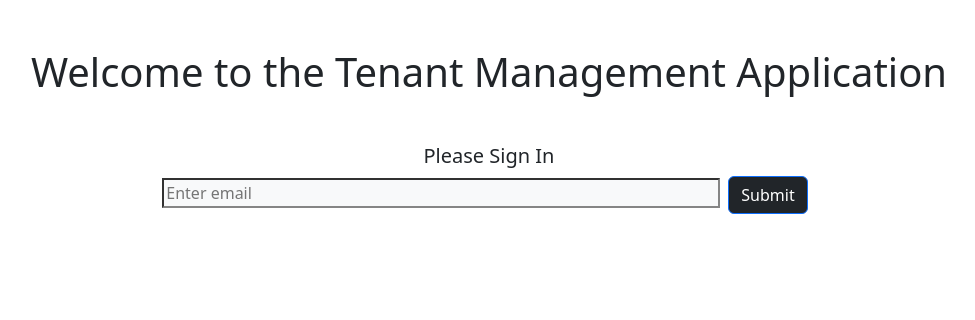
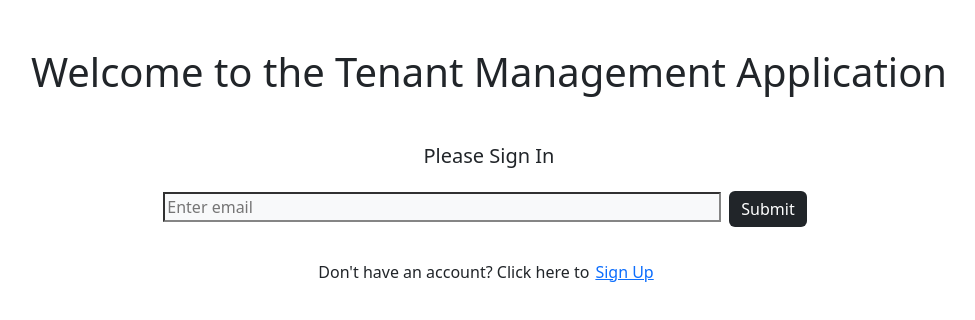
Before and after one commit to jacobbianco/TenantManagementApp, a React (Create React App) app: page /Login in a window 1280 px wide. Shown: the top 320 px of the page, without its empty margins (151-1126 px from the left). Built offline with nearby package versions, Linux system fonts and the light colour scheme.

Commit message:
Sign up implemented

```diff
--- /dev/null
+++ b/src/Components/SignUpModal.js
@@ -0,0 +1,67 @@
+import React, {useState} from 'react';
+import Modal from 'react-bootstrap/Modal';
+import Button from 'react-bootstrap/Button';
+import GetDbFunctions from "../Database/GetDbFunctions";
+
+function SignUpModal (props) {
+
+    const [email, setEmail] = useState('');
+    const [name, setName] = useState('');
+    const [phone, setPhone] = useState('');
+    const [queryResponse, setQueryResponse] = useState('');
+    const dbFunctions = GetDbFunctions();
+
+    const handleSubmit = (email, name, phone) => {
+        email.trim(); name.trim(); phone.trim();
+        if(email === '' || name === '' || phone === '') {
+            setQueryResponse('Please fill out all input fields');
+            return;
+        }
+        dbFunctions.authorizeUser(email)
+            .then((res) => {
+                res === 'Account not found' ? createAccount(email, name, phone) : setQueryResponse('Account already exists with this email')
+                setEmail(''); setName(''); setPhone('')
+            })
+    };
+    const createAccount = (email, name, phone) => {
+        setQueryResponse('Account created')
+        dbFunctions.createAccount(email, name, phone);
+    }
+
+    return (
+        <div>
+            <Modal show={props.modalOpen} onHide={props.handleModalOpen}>
+                <Modal.Header closeButton>
+                    <Modal.Title> Sign Up </Modal.Title>
+                </Modal.Header>
+                <Modal.Body>
+                    <div className="text-center">
+                        <div>
+                            <input value={email} onChange={(event) => setEmail(event.target.value)}
+                                   onKeyDown={(event) => { if(event.key === 'Enter') event.preventDefault(); }}
+                                   className="bg-light text-dark w-75 mt-3" type="email" placeholder="Enter email"/>
+                            <input value={name} onChange={(event) => setName(event.target.value)}
+                                   onKeyDown={(event) => { if(event.key === 'Enter') event.preventDefault(); }}
+                                   className="bg-light text-dark w-75 mt-3" placeholder="Enter your first and last name"/>
+                            <input value={phone} onChange={(event) => setPhone(event.target.value)}
+                                   onKeyDown={(event) => { if(event.key === 'Enter') event.preventDefault(); }}
+                                   className="bg-light text-dark w-50 mt-3" placeholder="Enter your phone number"/>
+                            <Button className="bg-success border-0 mx-2"
+                                    onClick={() => handleSubmit(email, name, phone)}> Submit </Button>
+                        </div>
+                        <div className={queryResponse === '' ? "text-white" : (queryResponse === 'Account created' ? "text-success" : "text-danger fw-semibold")} >
+                            {queryResponse === '' ? 'Placeholder' : (queryResponse === 'Account created' ? queryResponse : '*' + queryResponse)}
+                        </div>
+                    </div>
+                </Modal.Body>
+                <Modal.Footer>
+                    <Button variant="danger" onClick={props.handleModalOpen}>
+                        Close
+                    </Button>
+                </Modal.Footer>
+            </Modal>
+        </div>
+    );
+}
+
+export default SignUpModal;
--- a/src/Database/GetDbFunctions.js
+++ b/src/Database/GetDbFunctions.js
@@ -23,9 +23,24 @@ function GetDbFunctions () {
 
         return res;
     }
+    const createAccount = async (email, name, phone) => {
+        try {
+            db.collection('Accounts').add({
+                Email: email,
+                ID: Date.now(),
+                Name: name,
+                PhoneNumber: phone,
+                Type: "Tenant"
+            })
+        }
+        catch (error) {
+            console.error('Error creating account:', error.message);
+        }
+    }
 
     return{
-        authorizeUser
+        authorizeUser,
+        createAccount
     }
 }
 
--- a/src/Views/LoginView.js
+++ b/src/Views/LoginView.js
@@ -3,6 +3,7 @@ import {Button, Container} from "react-bootstrap";
 import {useState} from "react";
 import GetDbFunctions from "../Database/GetDbFunctions";
 import {Navigate} from "react-router-dom";
+import SignUpModal from "../Components/SignUpModal";
 
 
 
@@ -12,6 +13,7 @@ function LoginView() {
     const [input, setInput] = useState('');
     const [queryResponse, setQueryResponse] = useState('');
     const [user, setUser] = useState(null)
+    const [modalOpen, setModalOpen] = useState(false)
     const dbFunctions = GetDbFunctions();
 
     const handleSubmit = (input) => {
@@ -21,6 +23,10 @@ function LoginView() {
                 setInput('')
             })
     };
+
+    const handleModalOpen = () => {
+        setModalOpen(!modalOpen);
+    }
 
     //if user logged in redirect them to their view
     if (user) {
@@ -39,20 +45,33 @@ function LoginView() {
                     <div>
                         <h1 className="text-center my-lg-5"> Welcome to the Tenant Management Application</h1>
                         <form>
-                            <div className="text-center my-lg-5">
+                            <div className="text-center mt-lg-5 mb-2">
                                 <h5> Please Sign In </h5>
                                 <div>
                                     <input value={input} onChange={(event) => setInput(event.target.value)}
-                                           className="bg-light text-dark w-50" type="email" placeholder="Enter email"/>
-                                    <Button className="bg-dark mx-2"
+                                           onKeyDown={(event) => {
+                                               if(event.key === 'Enter'){
+                                                   event.preventDefault();
+                                                   handleSubmit(input);   }}}
+                                           className="bg-light text-dark w-50 mt-3" type="email" placeholder="Enter email"/>
+                                    <Button className="bg-dark border-0 mx-2"
                                             onClick={() => handleSubmit(input)}> Submit </Button>
                                 </div>
-                                <div className="text-danger fw-semibold">
-                                    {queryResponse !== '' ? '*' + queryResponse : ''}
+                                <div className={queryResponse === '' ? "text-white" : "text-danger fw-semibold"} >
+                                    {queryResponse === '' ? 'Placeholder' : '*' + queryResponse}
                                 </div>
                             </div>
                         </form>
+                        <div className="text-center">
+                            <p> Don't have an account? Click here to
+                                <button onClick={handleModalOpen} className="btn-link text-primary bg-white border-0" > Sign Up </button>
+                            </p>
+                        </div>
                     </div>
+                    <SignUpModal
+                        modalOpen={modalOpen}
+                        handleModalOpen={handleModalOpen}
+                    />
                 </Container>
             </div>
         );
```
Also changed, not shown: 1 other file (tests, documents, lock files or other folders).
